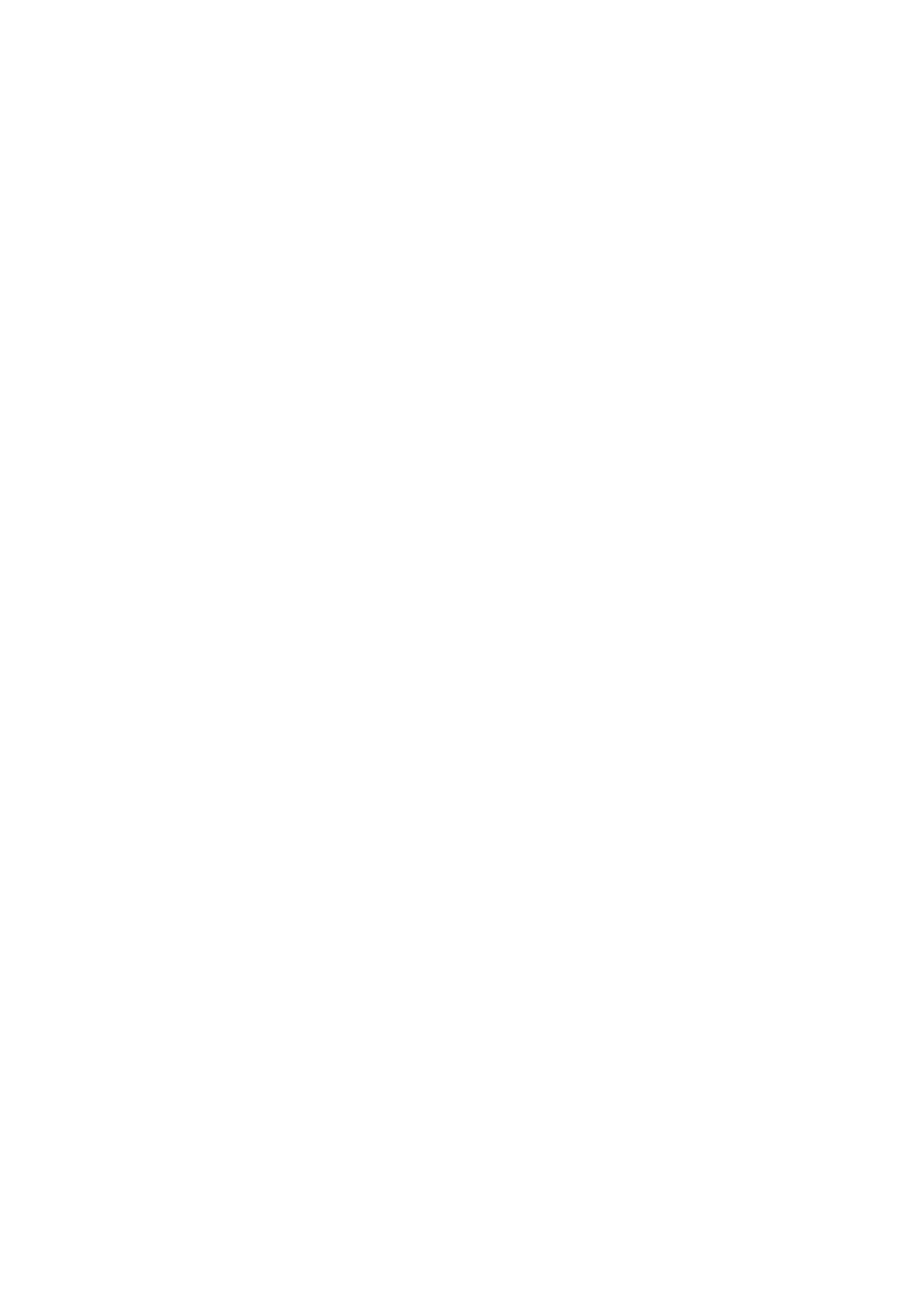
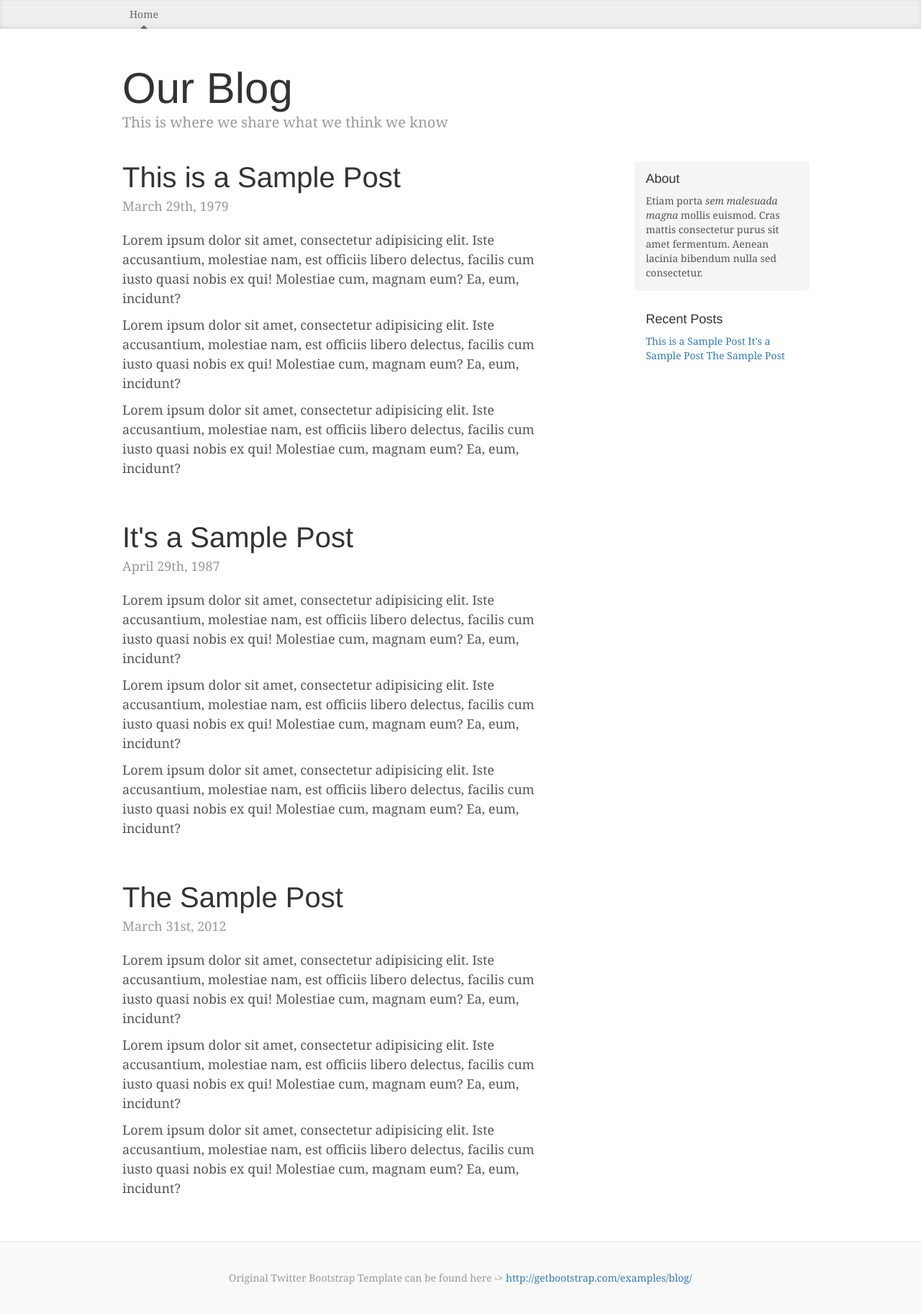
Before and after one commit to leojaxx/php-blog-starter, a PHP site: page / in a window 1280 px wide. Before the commit the page is empty. Shown: the whole page at 72% size. Before the commit the page ends 800 px from the top, so only its background shows below. Run offline with PHP 8.4, Linux system fonts and the light colour scheme; some libraries are stand-ins or nearby versions.

Commit message:
Add style and content for homepage, sidebar and header

```diff
--- a/css/main.css
+++ b/css/main.css
@@ -95,7 +95,172 @@ textarea {
    Author's custom styles
    ========================================================================== */
 
+/*
+ * Globals
+ */
 
+body {
+  font-family: Georgia, "Times New Roman", Times, serif;
+  color: #555;
+}
+
+h1, .h1,
+h2, .h2,
+h3, .h3,
+h4, .h4,
+h5, .h5,
+h6, .h6 {
+  margin-top: 0;
+  font-family: "Helvetica Neue", Helvetica, Arial, sans-serif;
+  font-weight: normal;
+  color: #333;
+}
+
+
+/*
+ * Override Bootstrap's default container.
+ */
+
+@media (min-width: 1200px) {
+  .container {
+    width: 970px;
+  }
+}
+
+
+/*
+ * Masthead for nav
+ */
+
+.blog-masthead {
+  background-color: #eee;
+  -webkit-box-shadow: inset 0 -2px 5px rgba(0,0,0,.1);
+          box-shadow: inset 0 -2px 5px rgba(0,0,0,.1);
+}
+
+/* Nav links */
+.blog-nav-item {
+  position: relative;
+  display: inline-block;
+  padding: 10px;
+  font-weight: 500;
+  color: #333;
+}
+.blog-nav-item:hover,
+.blog-nav-item:focus {
+  color: #666;
+  text-decoration: none;
+}
+
+/* Active state gets a caret at the bottom */
+.blog-nav .active {
+  color: #666;
+}
+.blog-nav .active:after {
+  position: absolute;
+  bottom: 0;
+  left: 50%;
+  width: 0;
+  height: 0;
+  margin-left: -5px;
+  vertical-align: middle;
+  content: " ";
+  border-right: 5px solid transparent;
+  border-bottom: 5px solid;
+  border-left: 5px solid transparent;
+}
+
+
+/*
+ * Blog name and description
+ */
+
+.blog-header {
+  padding-top: 20px;
+  padding-bottom: 20px;
+}
+.blog-title {
+  margin-top: 30px;
+  margin-bottom: 0;
+  font-size: 60px;
+  font-weight: normal;
+}
+.blog-description {
+  font-size: 20px;
+  color: #999;
+}
+
+
+/*
+ * Main column and sidebar layout
+ */
+
+.blog-main {
+  font-size: 18px;
+  line-height: 1.5;
+}
+
+/* Sidebar modules for boxing content */
+.sidebar-module {
+  padding: 15px;
+  margin: 0 -15px 15px;
+}
+.sidebar-module-inset {
+  padding: 15px;
+  background-color: #f5f5f5;
+  border-radius: 4px;
+}
+.sidebar-module-inset p:last-child,
+.sidebar-module-inset ul:last-child,
+.sidebar-module-inset ol:last-child {
+  margin-bottom: 0;
+}
+
+
+/* Pagination */
+.pager {
+  margin-bottom: 60px;
+  text-align: left;
+}
+.pager > li > a {
+  width: 140px;
+  padding: 10px 20px;
+  text-align: center;
+  border-radius: 30px;
+}
+
+
+/*
+ * Blog posts
+ */
+
+.blog-post {
+  margin-bottom: 60px;
+}
+.blog-post-title {
+  margin-bottom: 5px;
+  font-size: 40px;
+}
+.blog-post-meta {
+  margin-bottom: 20px;
+  color: #999;
+}
+
+
+/*
+ * Footer
+ */
+
+.blog-footer {
+  padding: 40px 0;
+  color: #999;
+  text-align: center;
+  background-color: #f9f9f9;
+  border-top: 1px solid #e5e5e5;
+}
+.blog-footer p:last-child {
+  margin-bottom: 0;
+}
 
 
 
--- a/index.html
+++ b/index.html
@@ -21,6 +21,67 @@
         <p class="browserupgrade">You are using an <strong>outdated</strong> browser. Please <a href="http://browsehappy.com/">upgrade your browser</a> to improve your experience.</p>
     <![endif]-->
 
+    <!-- Top Navbar -->
+    <div class="blog-masthead">
+      <div class="container">
+        <nav class="blog-nav">
+          <a href="./" class="blog-nav-item active">Home</a>
+        </nav>
+      </div> <!-- end container -->
+    </div> <!-- end masthead -->
+    <!-- End Top Navbar -->
+
+    <div class="container">
+      <div class="blog-header">
+        <h1 class="blog-title">Our Blog</h1>
+        <p class="lead blog-description">This is where we share what we think we know</p>
+      </div> <!-- end blog-header -->
+      <div class="row">
+        <div class="col-sm-8 blog-main">
+          <div class="blog-post">
+            <h2 class="blog-post-title">This is a Sample Post</h2>
+            <p class="blog-post-meta">March 29th, 1979</p>
+            <p>Lorem ipsum dolor sit amet, consectetur adipisicing elit. Iste accusantium, molestiae nam, est officiis libero delectus, facilis cum iusto quasi nobis ex qui! Molestiae cum, magnam eum? Ea, eum, incidunt?</p>
+            <p>Lorem ipsum dolor sit amet, consectetur adipisicing elit. Iste accusantium, molestiae nam, est officiis libero delectus, facilis cum iusto quasi nobis ex qui! Molestiae cum, magnam eum? Ea, eum, incidunt?</p>
+            <p>Lorem ipsum dolor sit amet, consectetur adipisicing elit. Iste accusantium, molestiae nam, est officiis libero delectus, facilis cum iusto quasi nobis ex qui! Molestiae cum, magnam eum? Ea, eum, incidunt?</p>
+          </div> <!-- end blot-post -->
+          <div class="blog-post">
+            <h2 class="blog-post-title">It's a Sample Post</h2>
+            <p class="blog-post-meta">April 29th, 1987</p>
+            <p>Lorem ipsum dolor sit amet, consectetur adipisicing elit. Iste accusantium, molestiae nam, est officiis libero delectus, facilis cum iusto quasi nobis ex qui! Molestiae cum, magnam eum? Ea, eum, incidunt?</p>
+            <p>Lorem ipsum dolor sit amet, consectetur adipisicing elit. Iste accusantium, molestiae nam, est officiis libero delectus, facilis cum iusto quasi nobis ex qui! Molestiae cum, magnam eum? Ea, eum, incidunt?</p>
+            <p>Lorem ipsum dolor sit amet, consectetur adipisicing elit. Iste accusantium, molestiae nam, est officiis libero delectus, facilis cum iusto quasi nobis ex qui! Molestiae cum, magnam eum? Ea, eum, incidunt?</p>
+          </div> <!-- end blot-post -->
+          <div class="blog-post">
+            <h2 class="blog-post-title">The Sample Post</h2>
+            <p class="blog-post-meta">March 31st, 2012</p>
+            <p>Lorem ipsum dolor sit amet, consectetur adipisicing elit. Iste accusantium, molestiae nam, est officiis libero delectus, facilis cum iusto quasi nobis ex qui! Molestiae cum, magnam eum? Ea, eum, incidunt?</p>
+            <p>Lorem ipsum dolor sit amet, consectetur adipisicing elit. Iste accusantium, molestiae nam, est officiis libero delectus, facilis cum iusto quasi nobis ex qui! Molestiae cum, magnam eum? Ea, eum, incidunt?</p>
+            <p>Lorem ipsum dolor sit amet, consectetur adipisicing elit. Iste accusantium, molestiae nam, est officiis libero delectus, facilis cum iusto quasi nobis ex qui! Molestiae cum, magnam eum? Ea, eum, incidunt?</p>
+          </div> <!-- end blot-post -->
+        </div> <!-- end blog-main -->
+        <div class="col-sm-3 col-sm-offset-1 blog-sidebar">
+          <div class="sidebar-module sidebar-module-inset">
+            <h4>About</h4>
+            <p>Etiam porta <em>sem malesuada magna</em> mollis euismod. Cras mattis consectetur purus sit amet fermentum. Aenean lacinia bibendum nulla sed consectetur.</p>
+          </div> <!-- end sidebar-module -->
+          <div class="sidebar-module">
+            <h4>Recent Posts</h4>
+            <ol class="list-unstyled">
+              <li>
+                <a href="#">This is a Sample Post</a>
+                <a href="#">It's a Sample Post</a>
+                <a href="#">The Sample Post</a>
+              </li>
+            </ol>
+          </div> <!-- end sidebar-module -->
+        </div> <!-- end blog-sidebar -->
+      </div> <!-- end row -->
+    </div> <!-- end container -->
+    <footer class="blog-footer">
+      <p>Original Twitter Bootstrap Template can be found here -> <a href="http://getbootstrap.com/examples/blog/">http://getbootstrap.com/examples/blog/</a></p>
+    </footer>
+
     <script src="//ajax.googleapis.com/ajax/libs/jquery/1.11.2/jquery.min.js"></script>
     <script>window.jQuery || document.write('<script src="js/vendor/jquery-1.11.2.min.js"><\/script>')</script>
     <script src="js/vendor/bootstrap.js"></script>
```
Lines whose indentation alone changed are shown as unchanged.
